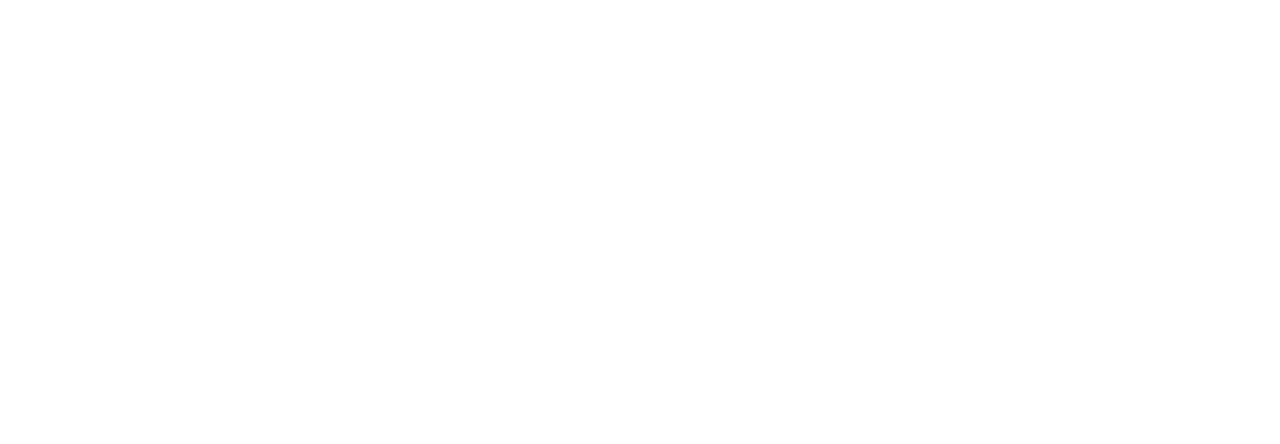
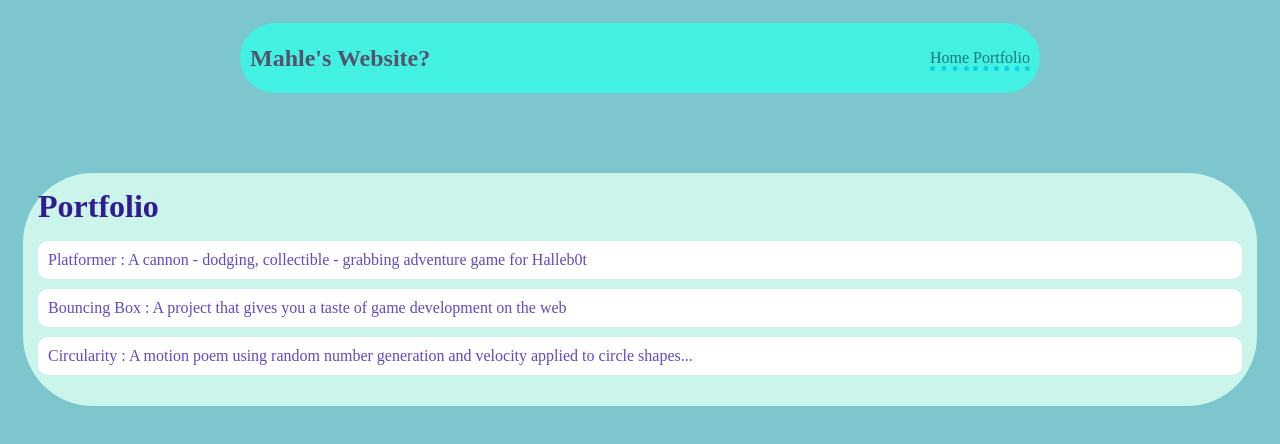
Before and after one commit to MAHLEEE/MAHLEEE.github.io, a plain HTML site: page portfolio.html in a window 1280 px wide. Drawn offline with Linux system fonts and the light colour scheme.

Commit message:
add portfolio.html file

```diff
--- a/portfolio.html
+++ b/portfolio.html
@@ -0,0 +1,34 @@
+<!DOCTYPE HTML>
+<html>
+    <head>
+    <title>Mahle's Website?</title>
+    <link rel="stylesheet" href="style.css"> </link>
+    </head>
+
+    <body>
+      <div id="all-contents">
+        <nav>
+            <h1>Mahle's Website?</h1>
+            <ul id="nav-ul">
+               <li class="nav-li">
+               <a class="nav-a" href="index.html">Home</a>
+             </li>
+             <li class="nav-li">
+               <a class="nav-a" href="portfolio.html">Portfolio</a>
+             </li>
+         </ul>
+     </nav>
+     </div>
+     <main>
+            <div class="content">
+                <h1>Portfolio</h1>
+                <ul id="portfolio">
+                    <li><a href="projects/platformer/">Platformer : A cannon - dodging, collectible - grabbing adventure game for Halleb0t</a></li>
+                    <li><a href="projects/bouncing-box/">Bouncing Box : A project that gives you a taste of game development on the web </a></li>
+                    <li><a href="projects/circularity/">Circularity : A motion poem using random number generation and velocity applied to circle shapes...</a></li>
+                </ul>
+        </div>
+     </main>
+
+    </body>
+</html>
--- a/style.css
+++ b/style.css
@@ -56,8 +56,6 @@
   padding: 15px;
 
 }
-
-/* portfolio styles */
 #interests {
   border: 12px rgb(120, 188, 240) outset;
   padding: 8px;
@@ -66,3 +64,28 @@
 h3 {
   margin: 10px;
 }
+/* portfolio styles */
+.content h1 {
+  color: rgb(49, 27, 145);
+}
+
+#portfolio {
+  list-style-type: none;
+  padding-left: 0;
+}
+
+#portfolio li {
+  background: #fff;
+  padding: 10px;
+  border-radius: 10px;
+  margin-bottom: 10px;
+}
+
+#portfolio li:hover {
+  background: #5db0d1;
+}
+
+#portfolio a {
+  text-decoration: none;
+  color: #5e4bc5;
+}
```
